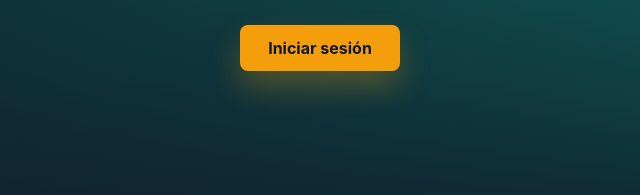
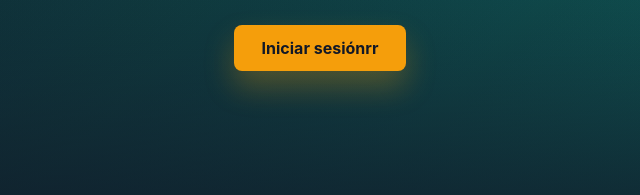
Before and after one commit to Didierpd/Turboturn, a plain HTML site: page frontend/index.html in a window 1280 px wide. Shown: the part 584-779 px from the top of the page, 320-960 px from the left. Drawn offline with Linux system fonts and the light colour scheme.

Commit message:
agregue unas rr a inicio de sesion

```diff
--- a/frontend/index.html
+++ b/frontend/index.html
@@ -16,7 +16,7 @@
       <p>Tu turno, tu tiempo, tu taller.</p>
 
       <div class="landing-buttons">
-        <a class="btn btn-primary" href="./views/login.html">Iniciar sesión</a>
+        <a class="btn btn-primary" href="./views/login.html">Iniciar sesiónrr</a>
       </div>
     </div>
   </div>
```
